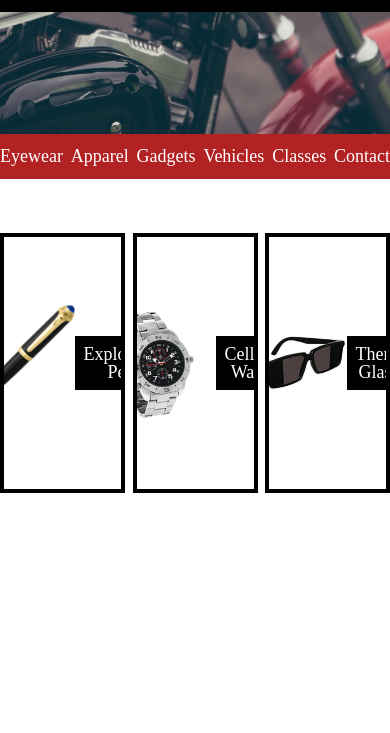
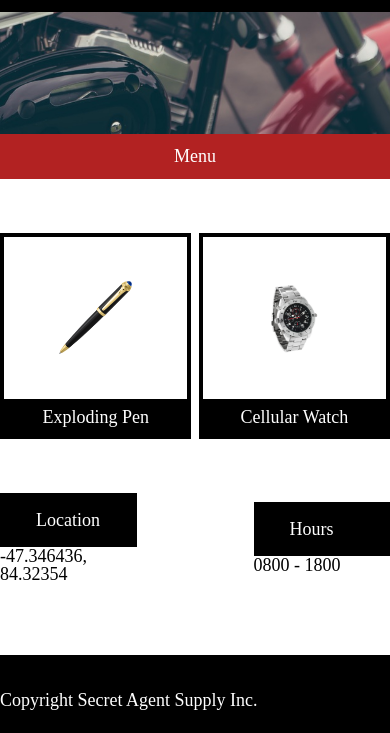
Before and after one commit to Webscaper/SecretAgentSupply, a plain HTML site: page index.html in a window 390 px wide. Shown: the part 367-1100 px from the top of the page. Before the commit the page ends 860 px from the top, so only its background shows below. Drawn offline with Linux system fonts and the light colour scheme.

Commit message:
work work

```diff
--- a/index.html
+++ b/index.html
@@ -29,42 +29,67 @@
 
     <!-- Navigation content -->
     <nav>
-      <ul class="container">
-        <li>Eyewear</li>
-        <li>Apparel</li>
-        <li>Gadgets</li>
-        <li>Vehicles</li>
-        <li>Classes</li>
-        <li>Contact</li>
+      <!-- Standard width Navigation -->
+      <ul class="container fullmenu">
+        <li><a href="#">Eyewear</a></li>
+        <li><a href="#">Apparel</a></li>
+        <li><a href="#">Gadgets</a></li>
+        <li><a href="#">Vehicles</a></li>
+        <li><a href="#">Classes</a></li>
+        <li><a href="#">Contact</a></li>
+      </ul>
+      <!-- < 1025px width menu -->
+      <ul class="container smallmenu">
+        <li><a href="#">Menu</a></li>
       </ul>
     </nav>
 
     <!-- Product grid -->
     <div class="container">
       <div class="products">
-        <div class="product-image">
-          <img src="resources/images/pen.png" alt="picture of a pen">
+        <div class="product-pen">
+          <div class="scale">
+            <img src="resources/images/pen.png" alt="picture of a pen">
+          </div>
           <span class="desc">Exploding Pen</span>
         </div>
-        <div class="product-image">
-          <img src="resources/images/watch.png" alt="picture of a silver watch">
+        <div class="product-watch">
+          <div class="scale">
+            <img src="resources/images/watch.png" alt="picture of a silver watch">
+          </div>
           <span class="desc">Cellular Watch</span>
         </div>
-        <div class="product-image">
-          <img src="resources/images/glasses.png" alt="picture of black sunglasses">
+        <div class="product-glasses">
+          <div class="scale">
+            <img src="resources/images/glasses.png" alt="picture of black sunglasses">
+          </div>
           <span class="desc">Thermal Glasses</span>
         </div>
       </div>
     </div>
 
+    <!-- Location and Hours banner -->
+    <div class="container">
+      <div class="lower">
+        <div class="info">
+          <span class="detail">Location</span>
+          <span>-47.346436, 84.32354</span>
+        </div>
+        <div class="info">
+          <span class="detail">Hours</span>
+          <span>0800 - 1800</span>
+        </div>
+      </div>
+    </div>
 
     <!-- Footer content -->
     <footer>
+      <div class="container">
+        <div class="copyright">
+          <h4>Copyright Secret Agent Supply Inc.</h4>
+        </div>
+      </div>
     </footer>
-
-
-
-
 
   </body>
 </html>
--- a/resources/css/style.css
+++ b/resources/css/style.css
@@ -1,15 +1,15 @@
 html {
   font-size: 18px;
+}
+
+a {
+  text-decoration: none;
+  color: white;
 }
 
 header {
   background-color: black;
   color: white;
-}
-
-.container {
-  max-width: 960px;
-  margin: 0 auto;
 }
 
 header .container {
@@ -21,6 +21,15 @@ header .container {
 header img {
   height: 1.5em;
   padding-right: 15px;
+}
+
+.container {
+  max-width: 960px;
+  margin: 0 auto;
+}
+
+.smallmenu {
+  display: none;
 }
 
 .jumbotron {
@@ -67,28 +76,93 @@ nav ul {
   align-items: center;
 }
 
-.product-image {
+.product-pen, .product-watch, .product-glasses {
   display: flex;
+  flex-direction: column;
   align-items: center;
-  justify-content: center;
+  justify-content: space-between;
   width: 30%;
-  height: 10rem;
   border: solid 4px black;
   margin-top: 3rem;
-  padding: 2rem 0;
   overflow: hidden;
 }
 
-.product-image img {
+.scale {
+  height: 9rem;
+  width: 40%;
+  overflow: hidden;
+  display: flex;
+  justify-content: center;
+  align-items: center;
+}
+
+.scale img {
   height: auto;
   max-width: 100%;
   display: block;
+  padding: 2rem 0;
 }
 
 .desc {
   display: block;
+  width: 95%;
   background-color: black;
   color: white;
   text-align: center;
   padding: 0.5rem;
 }
+
+.lower {
+  margin-top: 3rem;
+  display: flex;
+  justify-content: space-between;
+  align-items: center;
+  margin-bottom: 4rem;
+}
+
+.info {
+  display: flex;
+  display: block;
+  width: 35%;
+  overflow: hidden;
+}
+
+.detail {
+  display: block;
+  width: 100%;
+  background-color: black;
+  color: white;
+  padding: 1rem 2em;
+}
+
+footer {
+  height: 5rem;
+  background-color: black;
+  color: white;
+}
+
+.copyright {
+  height: 5rem;
+  display: flex;
+  align-items: center;
+}
+
+/* Media Query Start */
+
+@media only screen and (max-width:1024px){
+  .product-pen, .product-watch {
+    width: 47%;
+  }
+  .product-glasses {
+    display: none;
+  }
+
+  .fullmenu {
+    display: none;
+  }
+
+  .smallmenu {
+    display:block;
+    text-align: center;
+  }
+}
```
